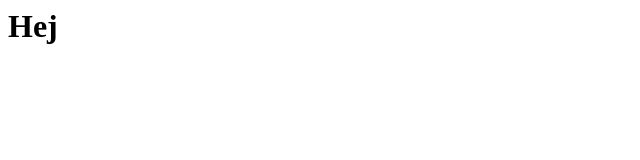
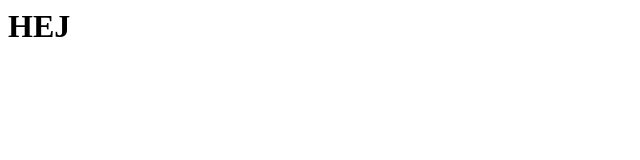
Before and after one commit to MikkelOlesen42/mikk341v.github.io, a plain HTML site: page Index.html in a window 1280 px wide. Shown: the full height of the page, 0-640 px from the left. Drawn offline with Linux system fonts and the light colour scheme.

Commit message:
Update Index.html

```diff
--- a/Index.html
+++ b/Index.html
@@ -1 +1 @@
-<H1>Hej</H1>
+<H1>HEJ</H1>
```
